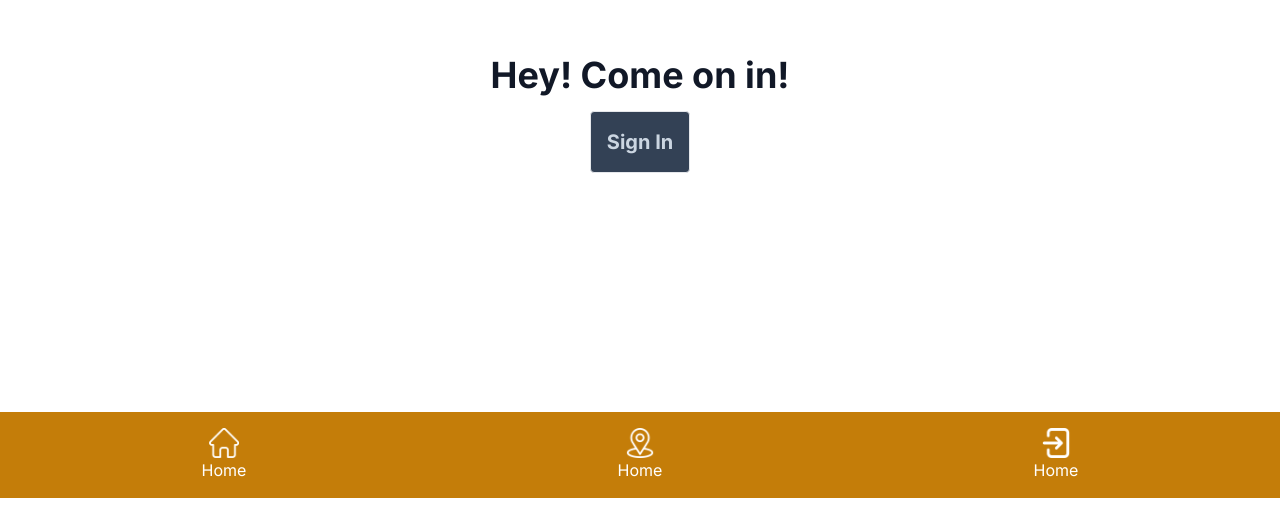
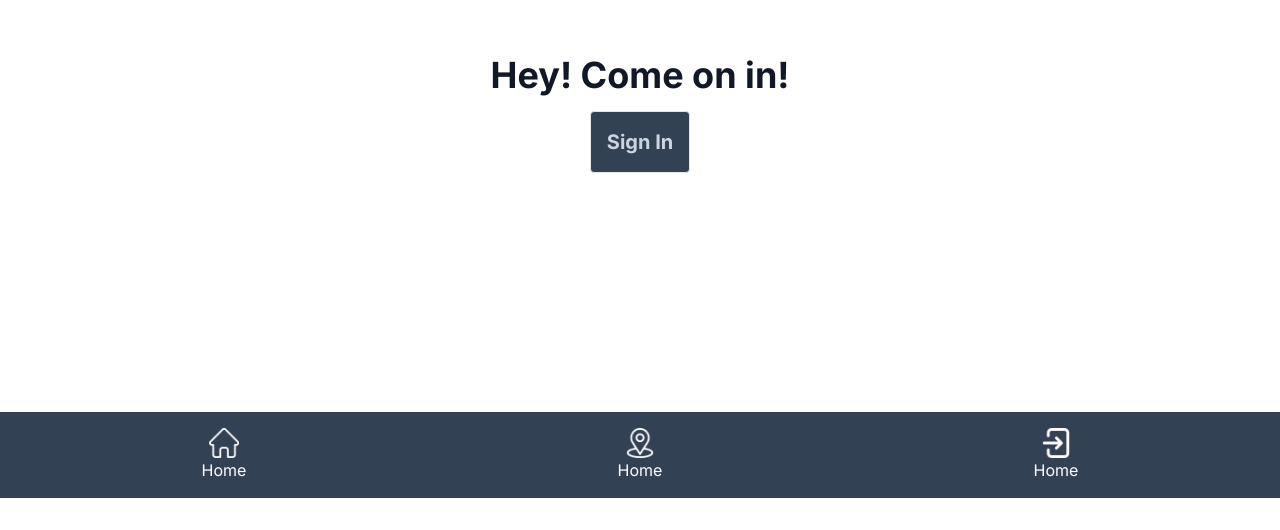
Before and after one commit to lklcentennial/hackathon-foodbank, a Next.js app: page / in a window 1280 px wide. Shown: the part 302-832 px from the top of the page. Built offline with nearby package versions, Linux system fonts and the light colour scheme; no server answers.

Commit message:
update navbar colour

```diff
--- a/src/components/Navbar.jsx
+++ b/src/components/Navbar.jsx
@@ -7,17 +7,17 @@ import login from "../app/icons/login.png";
 const Navbar = () => {
   const test = "Home";
   return (
-    <div className="fixed text-black text-center inset-x-0 bottom-0 bg-blue-500 flex justify-around p-4 invert">
-      <Link href="./Inventory" className="flex flex-col items-center justify-center">
-        <img src={home.src} alt="home" width={30} />
+    <div className="fixed text-white text-center inset-x-0 bottom-0 bg-slate-700 flex justify-around p-4 ">
+      <Link href="#" className="flex flex-col items-center justify-center">
+        <img src={home.src} alt="home" width={30} className="invert"/>
         <p>{test}</p>
       </Link>
       <Link href="#" className="flex flex-col items-center justify-center">
-        <img src={location.src} alt="location" width={30} />
+        <img src={location.src} alt="location" width={30} className="invert"/>
         <p>{test}</p>
       </Link>
       <Link href="#" className="flex flex-col items-center justify-center">
-        <img src={login.src} alt="login" width={30} />
+        <img src={login.src} alt="login" width={30} className="invert"/>
         <p>{test}</p>
       </Link>
     </div>
```
